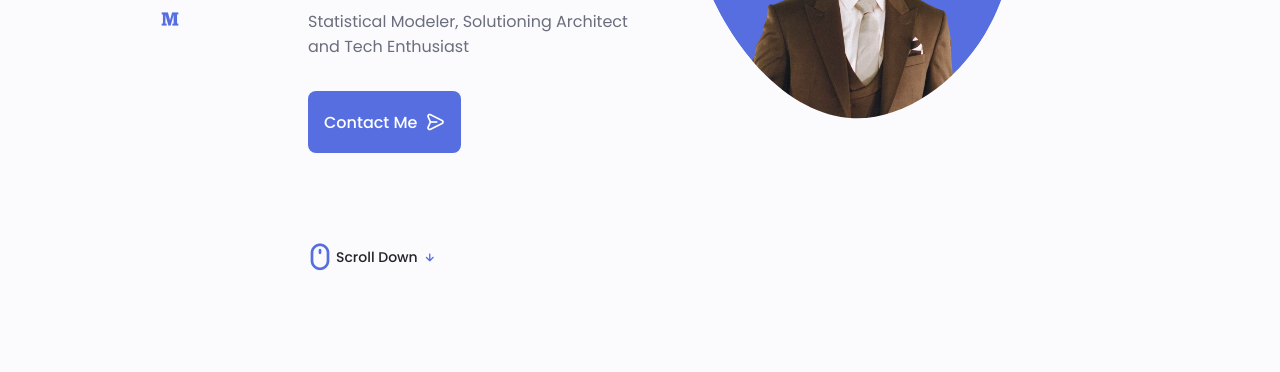
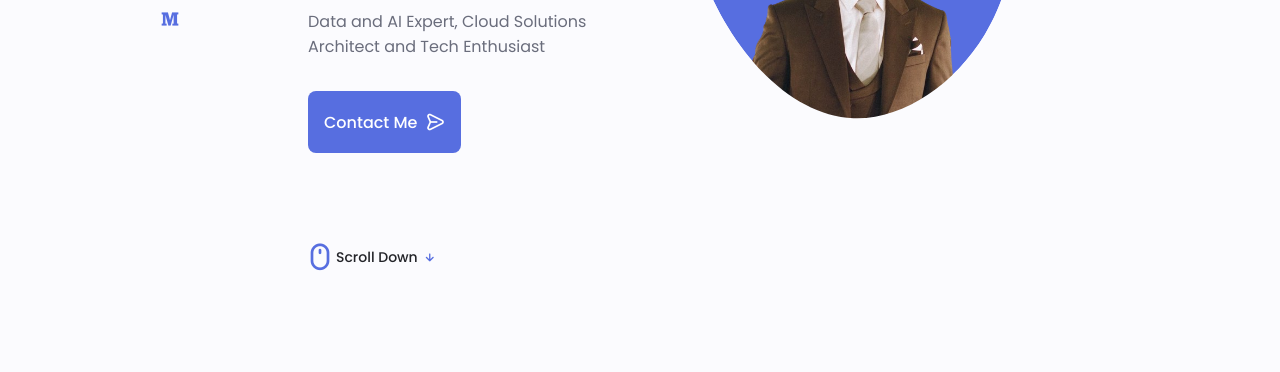
Before and after one commit to sheharyarakhtar/sheharyarakhtar.github.io, a plain HTML site: page index.html in a window 1280 px wide. Shown: the part 391-763 px from the top of the page. Drawn offline with nearby package versions, Linux system fonts and the light colour scheme.

Commit message:
Corrections

```diff
--- a/index.html
+++ b/index.html
@@ -137,7 +137,7 @@
                     <div class="home__data">
                         <h1 class="home__title">Hi, I'm Sheharyar</h1>
                         <h3 class="home__subtitle">Data Consultant @ Systems Limited</h3>
-                        <p class="home__description">Statistical Modeler, Solutioning Architect and Tech Enthusiast
+                        <p class="home__description">Data and AI Expert, Cloud Solutions Architect and Tech Enthusiast
                         </p>
                         <a href="#contact" class="button button--flex">
                             Contact Me <i class="uil uil-message button__icon"></i>
@@ -169,7 +169,7 @@
                         I collaborate cross-functionally to build data-driven solutions using AI and machine learning.
                         <br>With over 4 years of experience in data centric roles, I specialize in data science, statistics and data transformations.
                         <br>Proficient in R, Python, MySQL, Postgres, AWS and Azure, I excel in solutions design, and cloud-native services.
-                        <br>In my spare time, I enjoy sharing insights on AI research and industry trends through articles and playing chess.
+                        <br>In my spare time, I enjoy sharing insights on AI research and industry trends through articles, and playing chess.
                     </p>
 
                     <div class="about__info">
```
